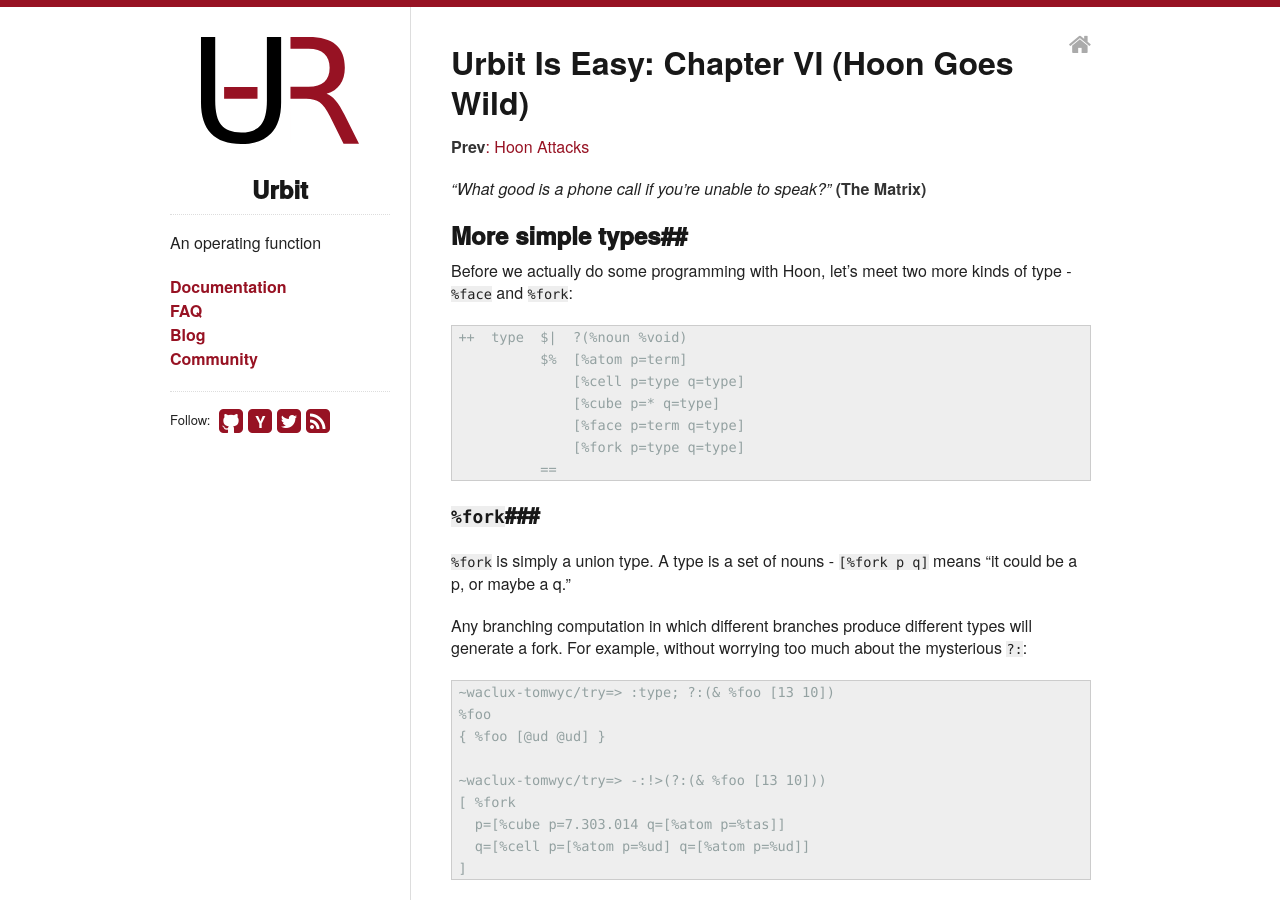
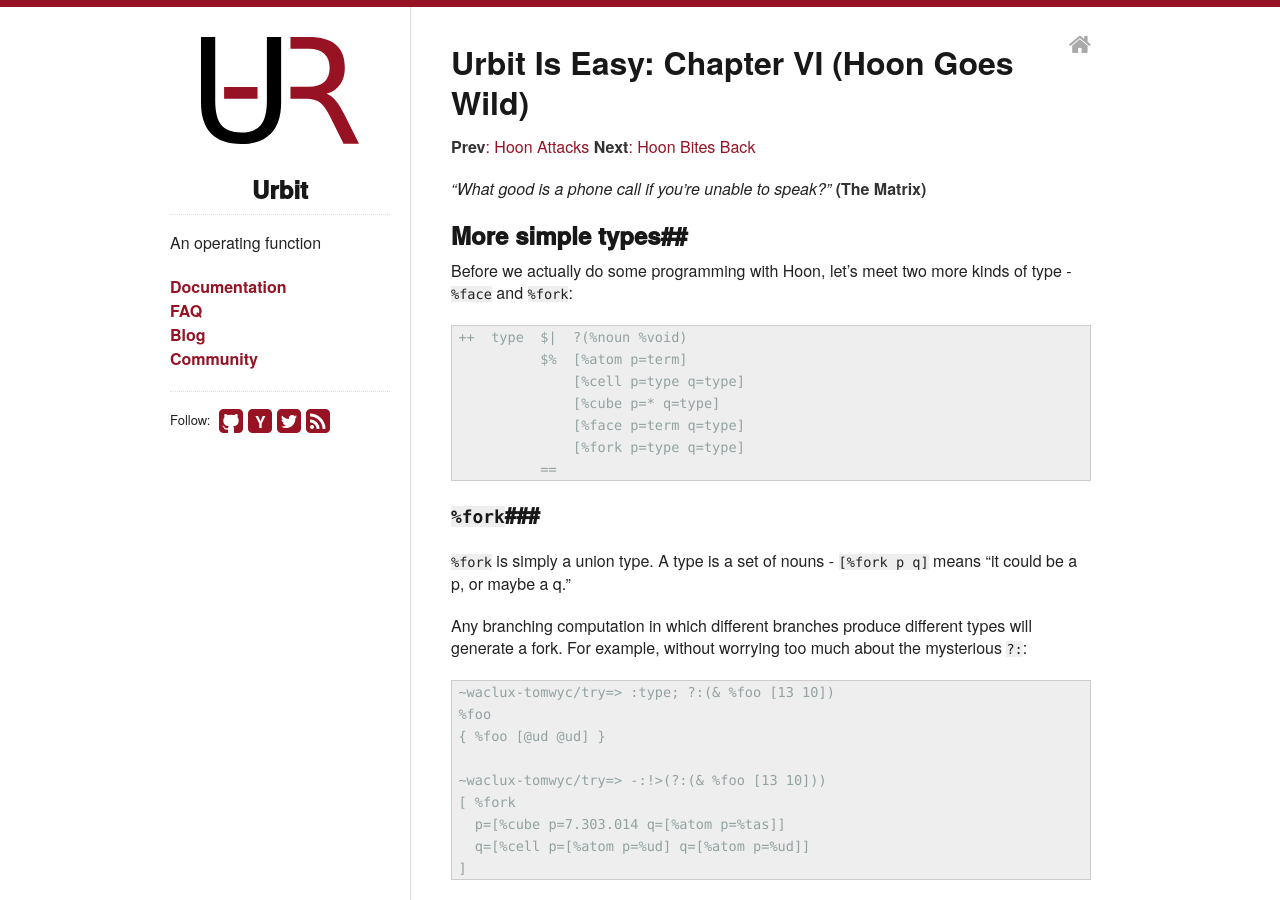
Before and after one commit to urbit/old-urbit.org, a Jekyll site: the page built from _posts/doc/2013-11-18-urbit-is-easy-ch6.markdown, in a window 1280 px wide and 900 px high. Built offline with Jekyll 4.4.1, drawn with Linux system fonts in a browser that asks for light colours; some of the changed text lies outside the part shown.

Commit message:
fix up next and prev links

```diff
--- a/_posts/doc/2013-11-18-urbit-is-easy-ch1.markdown
+++ b/_posts/doc/2013-11-18-urbit-is-easy-ch1.markdown
@@ -3,7 +3,6 @@ layout: post
 category: doc
 title: Urbit Is Easy&#58; Chapter I (Setup)
 ---
-[**Prev**: Setup](urbit-is-easy-ch1.html)
 [**Next**: Intro To Nock](urbit-is-easy-ch2.html)
 
 
--- a/_posts/doc/2013-11-18-urbit-is-easy-ch3.markdown
+++ b/_posts/doc/2013-11-18-urbit-is-easy-ch3.markdown
@@ -3,7 +3,7 @@ layout: post
 category: doc
 title: Urbit is Easy&#58; Chapter III (Nock Is Easy)
 ---
-[**Prev**: Intro To Nock](urbit-is-easy-ch1.html)
+[**Prev**: Intro To Nock](urbit-is-easy-ch2.html)
 [**Next**: Using Nock](urbit-is-easy-ch4.html)
 
 *"You get used to it. I don’t even see the code. All I see is blonde, brunette, redhead."*
@@ -342,5 +342,5 @@ So we have:
 If you have a really fine instinctive sense of Nock, you might
 understand what `9` is for.  Otherwise, don't worry for now.
 
-[**Prev**: Intro To Nock](urbit-is-easy-ch1.html)
+[**Prev**: Intro To Nock](urbit-is-easy-ch2.html)
 [**Next**: Using Nock](urbit-is-easy-ch4.html)
--- a/_posts/doc/2013-11-18-urbit-is-easy-ch5.markdown
+++ b/_posts/doc/2013-11-18-urbit-is-easy-ch5.markdown
@@ -5,6 +5,7 @@ title: Urbit is Easy&#58; Chapter V (Hoon Attacks)
 ---
 
 [**Prev**: Using Nock](urbit-is-easy-ch4.html)
+[**Next**: Hoon Goes Wild](urbit-is-easy-ch6.html)
 
 *"Like all men in Babylon, I have been proconsul; like all, a slave."*
 **(The Lottery in Babylon)**
@@ -961,3 +962,4 @@ And they can be joined across space or lines with a `.`:
     "helloworld"
 
 [**Prev**: Using Nock](urbit-is-easy-ch4.html)
+[**Next**: Hoon Goes Wild](urbit-is-easy-ch6.html)
--- a/_posts/doc/2013-11-18-urbit-is-easy-ch6.markdown
+++ b/_posts/doc/2013-11-18-urbit-is-easy-ch6.markdown
@@ -5,6 +5,7 @@ title: Urbit Is Easy&#58; Chapter VI (Hoon Goes Wild)
 ---
 
 [**Prev**: Hoon Attacks](urbit-is-easy-ch5.html)
+[**Next**: Hoon Bites Back](urbit-is-easy-ch7.html)
 
 *"What good is a phone call if you're unable to speak?"*
 **(The Matrix)**
@@ -350,3 +351,6 @@ the other.
 
 Frighteningly enough, we now have all the tools we need to really
 start programming in Hoon...
+
+[**Prev**: Hoon Attacks](urbit-is-easy-ch5.html)
+[**Next**: Hoon Bites Back](urbit-is-easy-ch7.html)
--- a/_posts/doc/2013-11-18-urbit-is-easy-ch7.markdown
+++ b/_posts/doc/2013-11-18-urbit-is-easy-ch7.markdown
@@ -250,3 +250,5 @@ Like most natural languages, Hoon has both regular and irregular
 forms - for both twigs and tiles.
 
 [...]
+
+[**Prev**: Hoon Goes Wild](urbit-is-easy-ch6.html)
```
